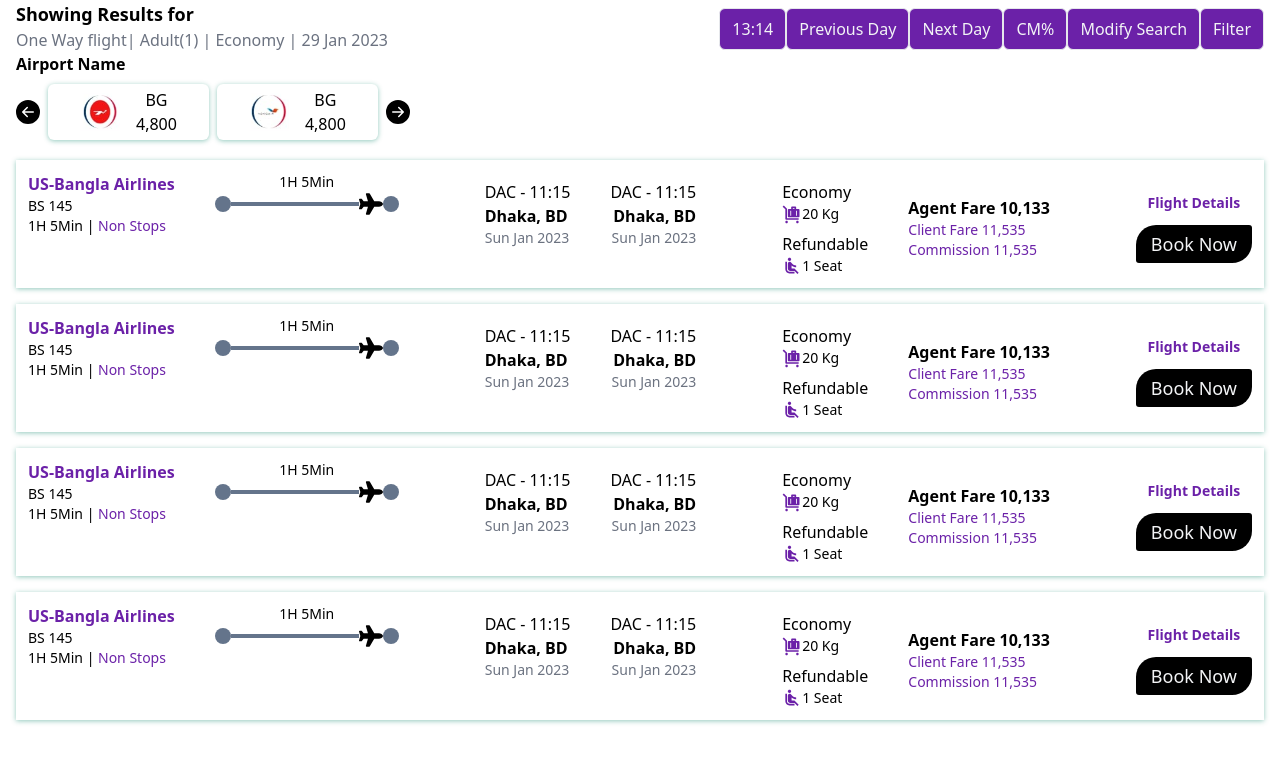
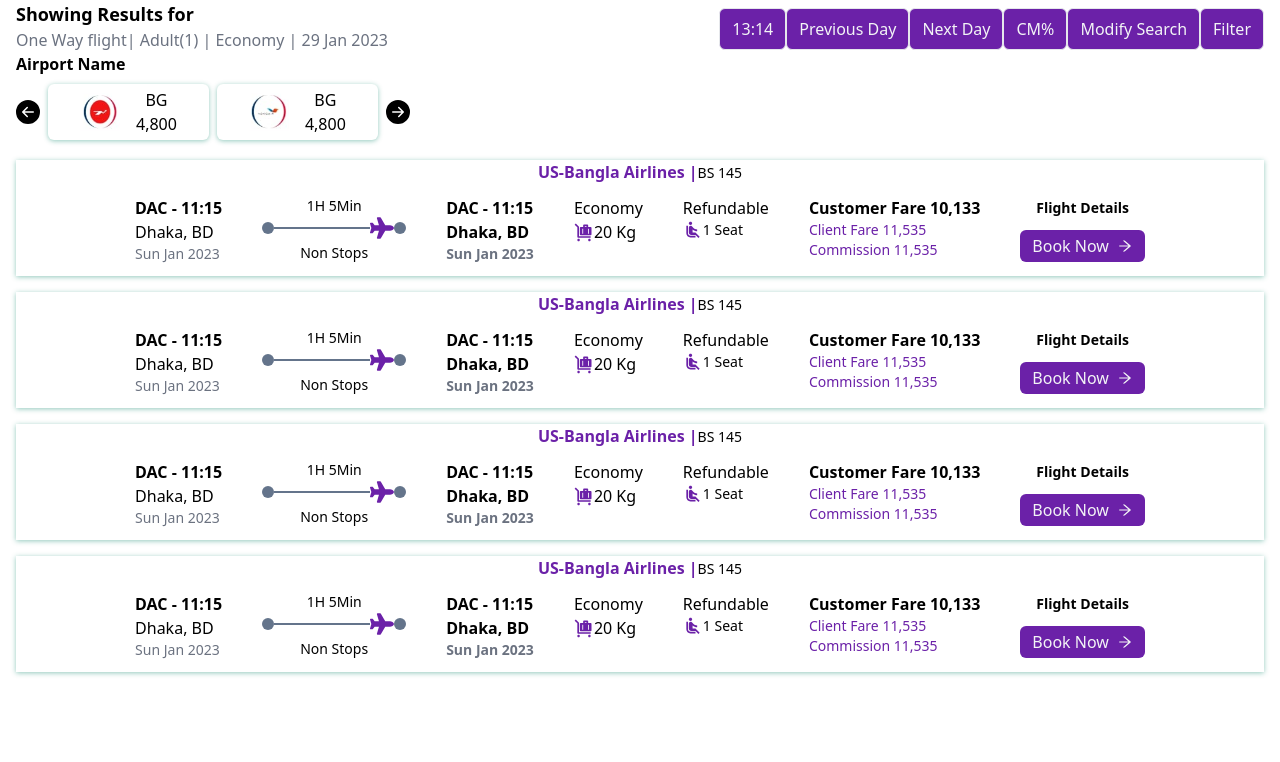
Before and after one commit to rokibulslam/airlines, a React (Create React App) app: page / in a window 1280 px wide. Shown: the top 762 px of the page. Built offline with nearby package versions, Linux system fonts and the light colour scheme.

Commit message:
flight card

```diff
--- a/src/Component/FlightCard/FlightCard.jsx
+++ b/src/Component/FlightCard/FlightCard.jsx
@@ -2,55 +2,47 @@
 import { FaPlane } from "react-icons/fa";
 import { RiLuggageCartFill } from "react-icons/ri";
 import { MdOutlineAirlineSeatReclineNormal } from "react-icons/md";
+import {AiOutlineArrowRight} from "react-icons/ai"
 const FlightCard = () => {
   return (
     <div className="custom-shadow-sm">
-      <div className="flex flex-col lg:flex-row flex-wrap justify-between space-y-2 p-3">
-        {/* Time  */}
+      <p className="text-purple-800 font-bold px-2 text-center">
+        US-Bangla Airlines |
+        <span className="tex  text-sm text-black font-light">BS 145</span>{" "}
+      </p>
+      <div className="flex flex-col lg:flex-row p-3 lg:space-x-10 justify-center">
+        {/* FROM TO  */}
         <div className="flex justify-between lg:space-x-10">
-          {/* Airlines Name */}
+          {/* From  */}
           <div>
-            <p className="text-purple-800 font-bold">US-Bangla Airlines</p>
-            <p className="tex  text-sm">BS 145</p>
-            <p className=" text-sm">
-              1H 5Min |{" "}
-              <span className="text-purple-800 text-sm">Non Stops</span>
-            </p>
+            <p className="font-bold">DAC - 11:15</p>
+            <p className="">Dhaka, BD</p>
+            <p className="text-gray-500 text-sm">Sun Jan 2023</p>
           </div>
-          {/* Duration */}
+          {/* {Duration} */}
           <div className="text-center">
             <p className="text-sm">1H 5Min</p>
             <div className="flex items-center">
-              <div className="h-4 w-4 bg-slate-500 rounded-full"></div>
-              <div className="h-1 w-32 bg-slate-500"></div>
-              <p className="text-2xl">
+              <div className="h-3 w-3 bg-slate-500 rounded-full"></div>
+              <div className="h-[2px] w-24 bg-slate-500"></div>
+              <p className="text-2xl text-purple-800">
                 <FaPlane />
               </p>
-              <div className="h-4 w-4 bg-slate-500 rounded-full"></div>
+              <div className="h-3 w-3 bg-slate-500 rounded-full"></div>
             </div>
-          </div>
-        </div>
-        <div className="flex justify-between space-x-10">
-          {/* From  */}
-          <div>
-            <p>DAC - 11:15</p>
-            <p className=" font-bold">Dhaka, BD</p>
-            <p className="text-gray-500 text-sm">Sun Jan 2023</p>
+            <p>
+              <span className="text-black text-sm text-center">Non Stops</span>
+            </p>
           </div>
           {/* To  */}
-          <div className="text-end">
+          <div className="font-bold lg:text-start text-end">
             <p>DAC - 11:15</p>
-            <p className="font-bold">Dhaka, BD</p>
+            <p className="">Dhaka, BD</p>
             <p className="text-gray-500 text-sm">Sun Jan 2023</p>
           </div>
         </div>
-        {/* Airlines */}
-
-        {/* Reservation */}
-
-        {/* Book Now */}
-        <div className="flex justify-between items-center lg:space-x-10">
-          <div className="space-y-2">
+        {/* OTHERS  */}
+        <div className="flex justify-between items-start lg:space-x-10 space-x-3">
           {/* Econnomy */}
           <div>
             <p>Economy</p>
@@ -58,7 +50,7 @@
               <p className="text-xl text-purple-800">
                 <RiLuggageCartFill />
               </p>
-                <p className="text-sm">20 Kg</p>
+              <p className="">20 Kg</p>
             </div>
           </div>
           {/* Refund */}
@@ -72,18 +64,21 @@
             </div>
           </div>
           {/* agent */}
-          </div>
           <div className="text-start">
-            <p className="font-bold ">Agent Fare 10,133</p>
+            <p className="font-bold ">Customer Fare 10,133</p>
             <p className="text-purple-800 text-sm">Client Fare 11,535</p>
             <p className="text-purple-800 text-sm">Commission 11,535</p>
           </div>
         </div>
-        <div className="flex justify-between lg:items-center lg:justify-center lg:space-y-3 lg:flex-col">
-          <p className="font-bold text-sm text-purple-800">Flight Details</p>
-          <button className="px-3 py-2 rounded-md bg-black text-gray-100 hover:bg-red-600 ease-in duration-300 hover:shadow-lg custom-btn text-lg">
-            Book Now
-          </button>
+        {/* Button  */}
+        <div className="flex justify-between lg:justify-center lg:space-y-3 lg:flex-col bg-gray-400 items-center rounded-r-md lg:bg-inherit">
+          <p className="font-bold text-sm text-black px-2">Flight Details</p>
+          <div className="flex items-center gap-x-2 px-3 py-1 rounded-md bg-purple-800 text-gray-100 hover:bg-red-600 ease-in duration-300 hover:shadow-lg">
+            <button>Book Now</button>
+            <span>
+              <AiOutlineArrowRight />
+            </span>
+          </div>
         </div>
       </div>
     </div>
--- a/src/Pages/Result/Result.jsx
+++ b/src/Pages/Result/Result.jsx
@@ -69,7 +69,7 @@
           </span>
         </div>
         {/* card section  */}
-        <div className="flex flex-wrap lg:flex-col gap-4 pt-3 justify-center">
+        <div className="flex flex-wrap lg:flex-col gap-y-4 pt-3 justify-center">
           <FlightCard />
           <FlightCard />
           <FlightCard />
```
Lines whose indentation alone changed are shown as unchanged.
